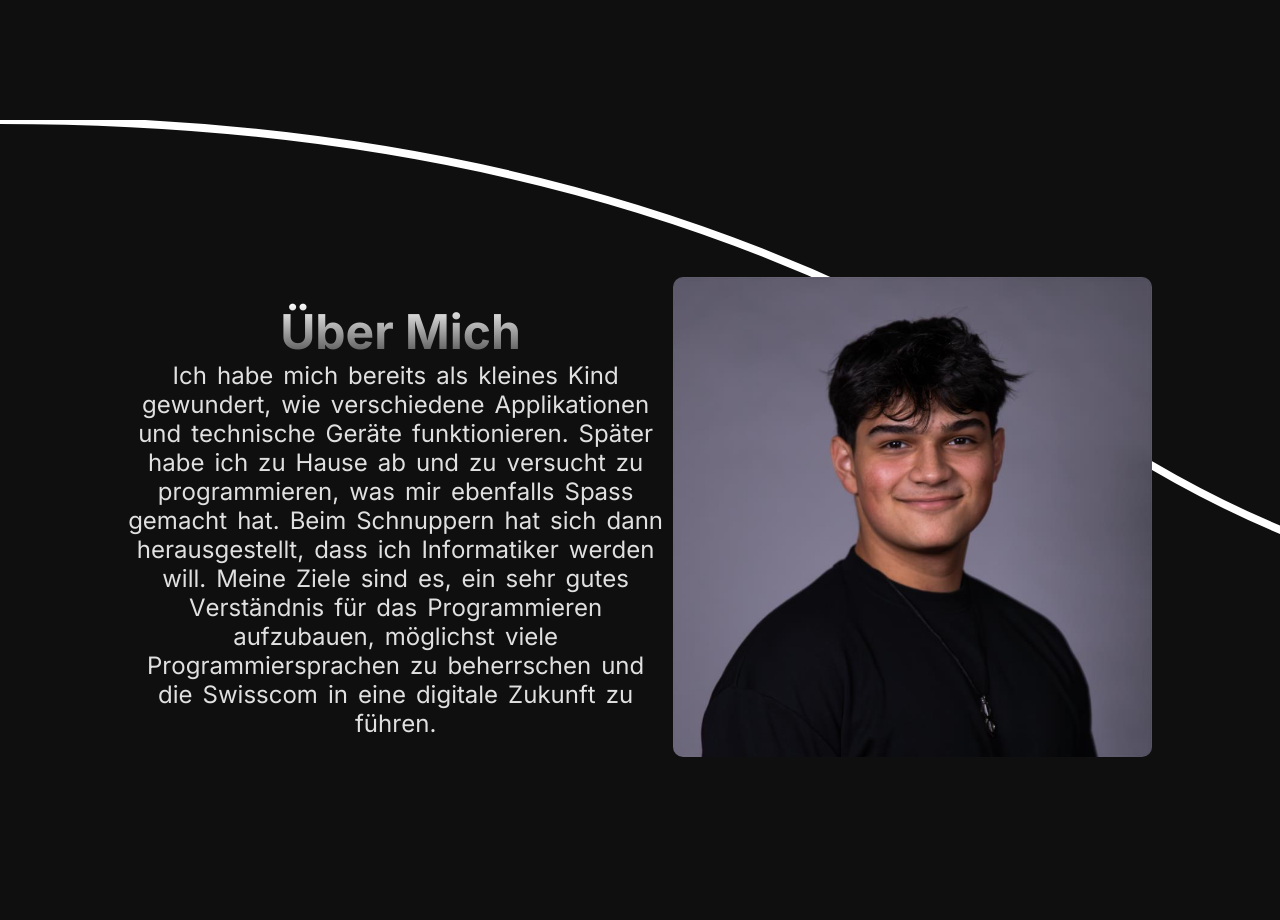
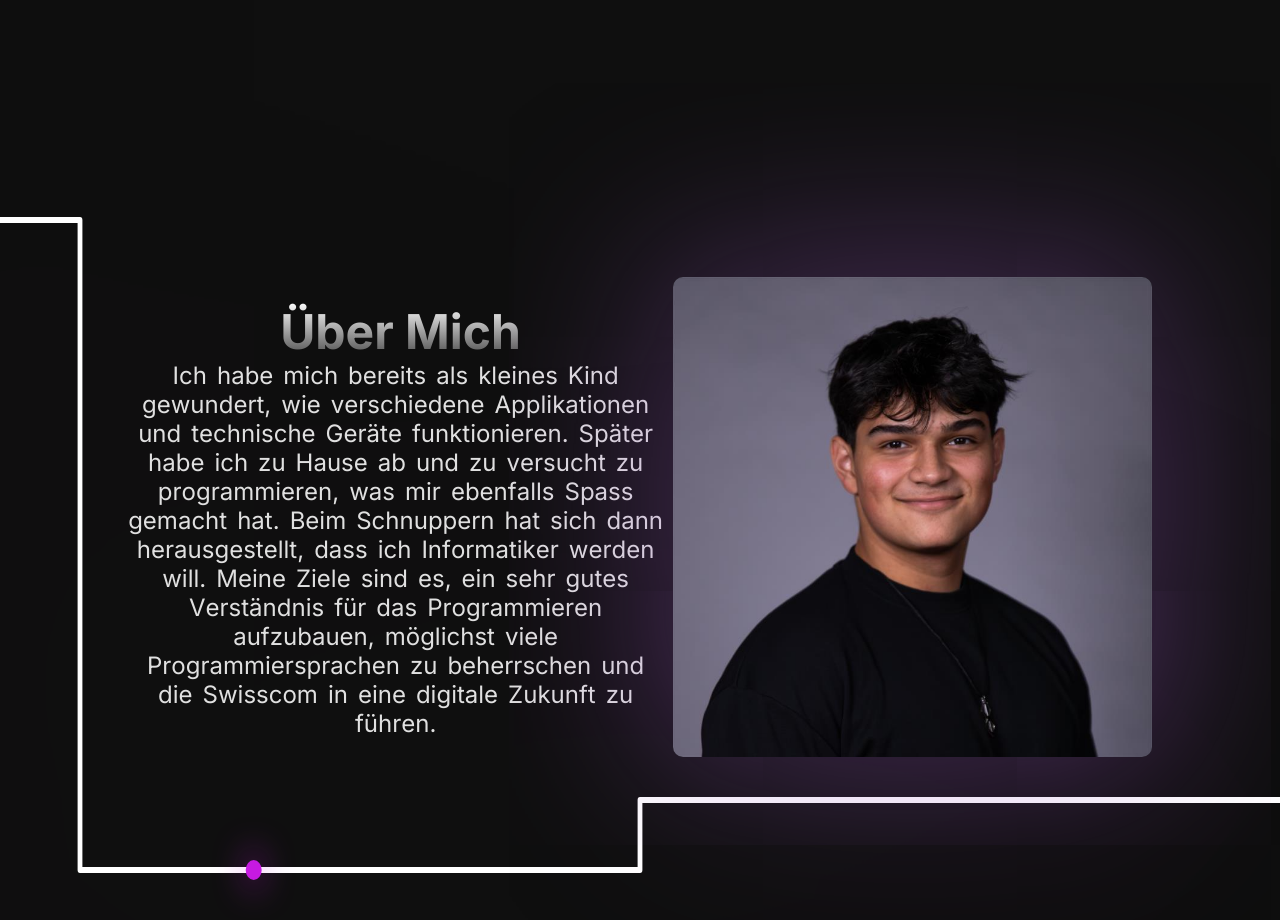
Before and after one commit to Paul-lift/PaulsWebsite, a React (Vite) app: page / in a window 1280 px wide. Shown: the part 680-1600 px from the top of the page. Built offline with nearby package versions, Linux system fonts and the light colour scheme.

Commit message:
about me first svg added picture formatted

```diff
--- a/src/App.tsx
+++ b/src/App.tsx
@@ -1,16 +1,24 @@
+import { useRef } from "react";
 import Header from "./components/Header/Header.tsx";
 import StartPage from "./components/StartPage/StartPage.tsx";
 import AboutMe from "./components/AboutMe/AboutMe.tsx";
 import SvgOne from "./components/SvgOne/svgOne.tsx";
-import Calculator from "./components/Calculator/Calculator.tsx";
 
 function App() {
+  const aboutMeRef = useRef<HTMLDivElement | null>(null);
+
+  const scrollToAboutMe = () => {
+    aboutMeRef.current?.scrollIntoView({ behavior: "smooth" });
+  };
+
   return (
     <>
-      <Header />
+      <Header scrollToAboutMe={scrollToAboutMe} />
       <StartPage />
       <SvgOne />
-      <AboutMe />
+      <AboutMe refProp={aboutMeRef}>
+        <SvgOne />
+      </AboutMe>
     </>
   );
 }
--- a/src/components/AboutMe/AboutMe.module.css
+++ b/src/components/AboutMe/AboutMe.module.css
@@ -34,9 +34,10 @@
 }
 
 
-.aboutMeInfoContainer img{
+.aboutMeInfoContainer img {
     width: auto;
     height: 60vh;
     z-index: 2;
     border-radius: 10px;
+    box-shadow: 0px 0px 200px #a05cc780;
 }
--- a/src/components/AboutMe/AboutMe.tsx
+++ b/src/components/AboutMe/AboutMe.tsx
@@ -6,7 +6,7 @@ import portraitImage from "../../assets/Portrait_Paul_Bot.png";
 
 gsap.registerPlugin(ScrollTrigger);
 
-function AboutMe() {
+function AboutMe(props: any) {
   const aboutMeRef = useRef(null);
 
   useEffect(() => {
@@ -33,7 +33,7 @@ function AboutMe() {
     const words = textRef.current!.querySelectorAll(".word");
     const letters = textRef.current!.querySelectorAll(".letter");
 
-    words.forEach((letter: any) => {
+    words .forEach((letter: any) => {
       gsap.set(letter, { display: "inline-block" });
 
       letter.addEventListener("mouseenter", () => {
@@ -69,6 +69,7 @@ function AboutMe() {
 
   return (
     <>
+      <div ref={props.refProp} className={styles.scrollContainer}></div>
       <div className={styles.aboutMe} ref={aboutMeRef}>
         <div className={styles.aboutMeInfoContainer}>
           <div>
@@ -97,7 +98,7 @@ function AboutMe() {
             </p>
           </div>
           <div className={styles.portraitContainer}>
-            <img src={portraitImage} alt="" />
+            <img src={portraitImage} alt="" draggable="false" />
           </div>
         </div>
       </div>
--- a/src/components/Header/Header.tsx
+++ b/src/components/Header/Header.tsx
@@ -1,6 +1,8 @@
 import styles from "./Header.module.css";
 
-function Header() {
+
+
+function Header(props: any) {
   return (
     <>
       <nav>
@@ -9,7 +11,7 @@ function Header() {
             <a href="#" id="navTitle">Paul Bot</a>
           </div>
           <div className={styles.linkWrapper}>
-            <a href="#">Über mich </a>
+            <a href="#" onClick={props.scrollToAboutMe }>Über mich </a>
             <a href="#">Projekte </a>
             <a href="#">Fähigkeiten </a>
             <a href="#">Kontakt </a>
--- a/src/components/SvgOne/SvgOne.module.css
+++ b/src/components/SvgOne/SvgOne.module.css
@@ -5,4 +5,5 @@
     height: 100%;
     z-index: 0 ; /* Stelle sicher, dass es über anderen Elementen liegt */
     pointer-events: none; /* Verhindert Klickblockaden */
+    filter: drop-shadow(0px 0px 200px #a05cc780);
   }
--- a/src/components/SvgOne/svgOne.tsx
+++ b/src/components/SvgOne/svgOne.tsx
@@ -36,8 +36,6 @@ function SvgOne() {
       return;
     }
 
-    console.log("GSAP startet ✅");
-
     const animation = gsap.to(ballRef.current, {
       motionPath: {
         path: "#motionPath",
@@ -45,9 +43,11 @@ function SvgOne() {
         alignOrigin: [0.5, 0.5],
         autoRotate: false,
       },
-      duration: 5, // Dauer der Animation
+      duration: 7,
       ease: "power1.inOut",
-      paused: true, // Startet erst bei ScrollTrigger
+      repeat: -1,
+      repeatDelay: 0,
+      paused: true,
     });
 
     ScrollTrigger.create({
@@ -59,6 +59,7 @@ function SvgOne() {
   }, []);
 
   return (
+    <>
       <div>
         <svg
           width="100%"
@@ -71,14 +72,29 @@ function SvgOne() {
           <path
             ref={pathRef}
             id="motionPath"
-          d="M 0 0 Q 400 0, 675 150 T 1250 200"
+            d="M -50 50 H 50 V 375 H 400 V 340 H 850"
             fill="none"
             stroke="white"
-          strokeWidth="4"
+            strokeWidth="3"
+            strokeLinecap="round"
+            strokeLinejoin="round"
           />
-        <circle ref={ballRef} id="ball" cx="0" cy="0" r="7" fill=" rgba(199, 26, 226, 1)"  style={{ filter: "drop-shadow(0px 0px 10px rgba(199, 26, 226, 1))" }}/>
+
+          <circle
+            ref={ballRef}
+            id="ball"
+            cx="0"
+            cy="0"
+            r="5"
+            fill=" rgba(199, 26, 226, 1)"
+            style={{
+              filter: "drop-shadow(0px 0px 10px rgba(199, 26, 226, 1))",
+            }}
+          />
         </svg>
       </div>
+
+    </>
   );
 }
 
```
Lines whose indentation alone changed are shown as unchanged.
